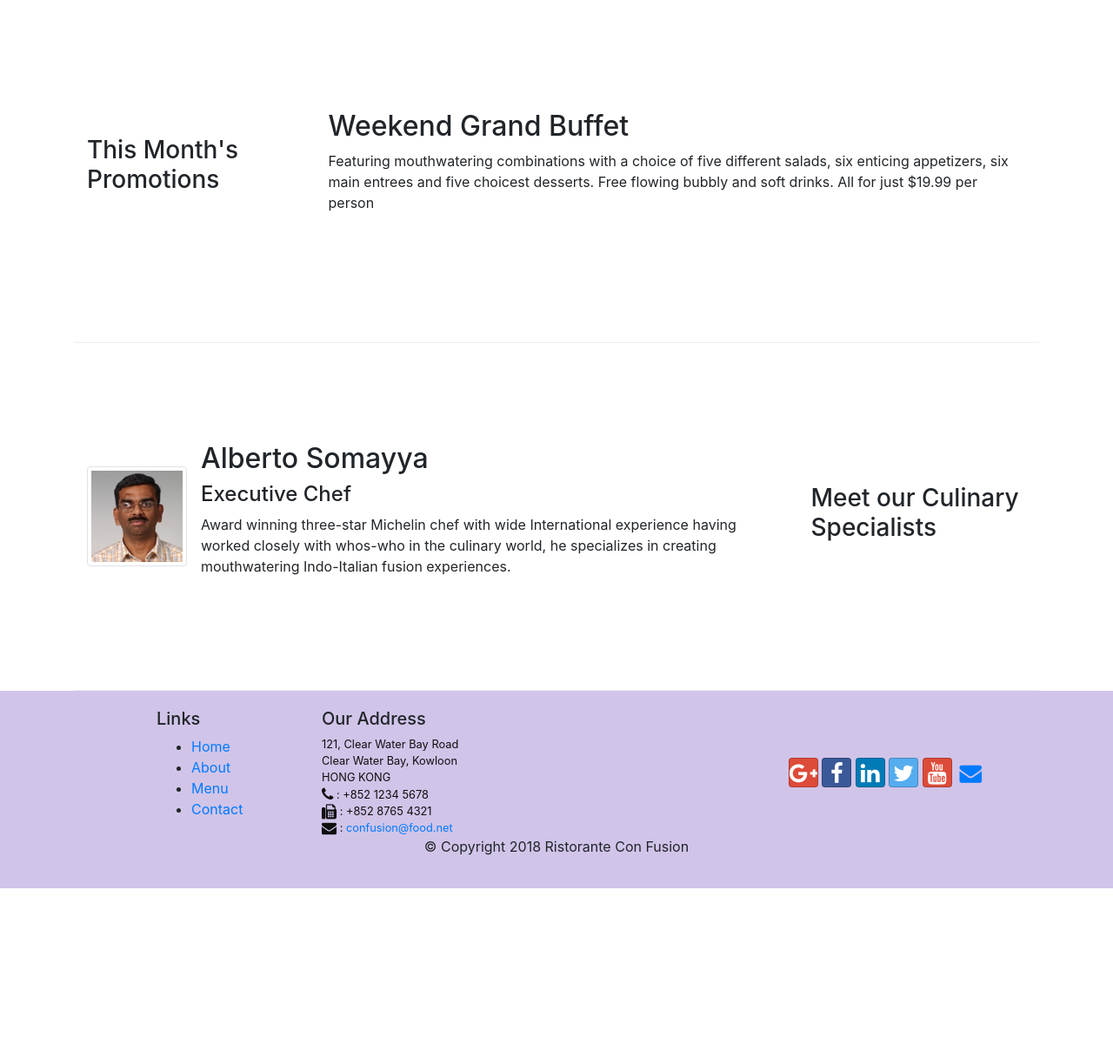
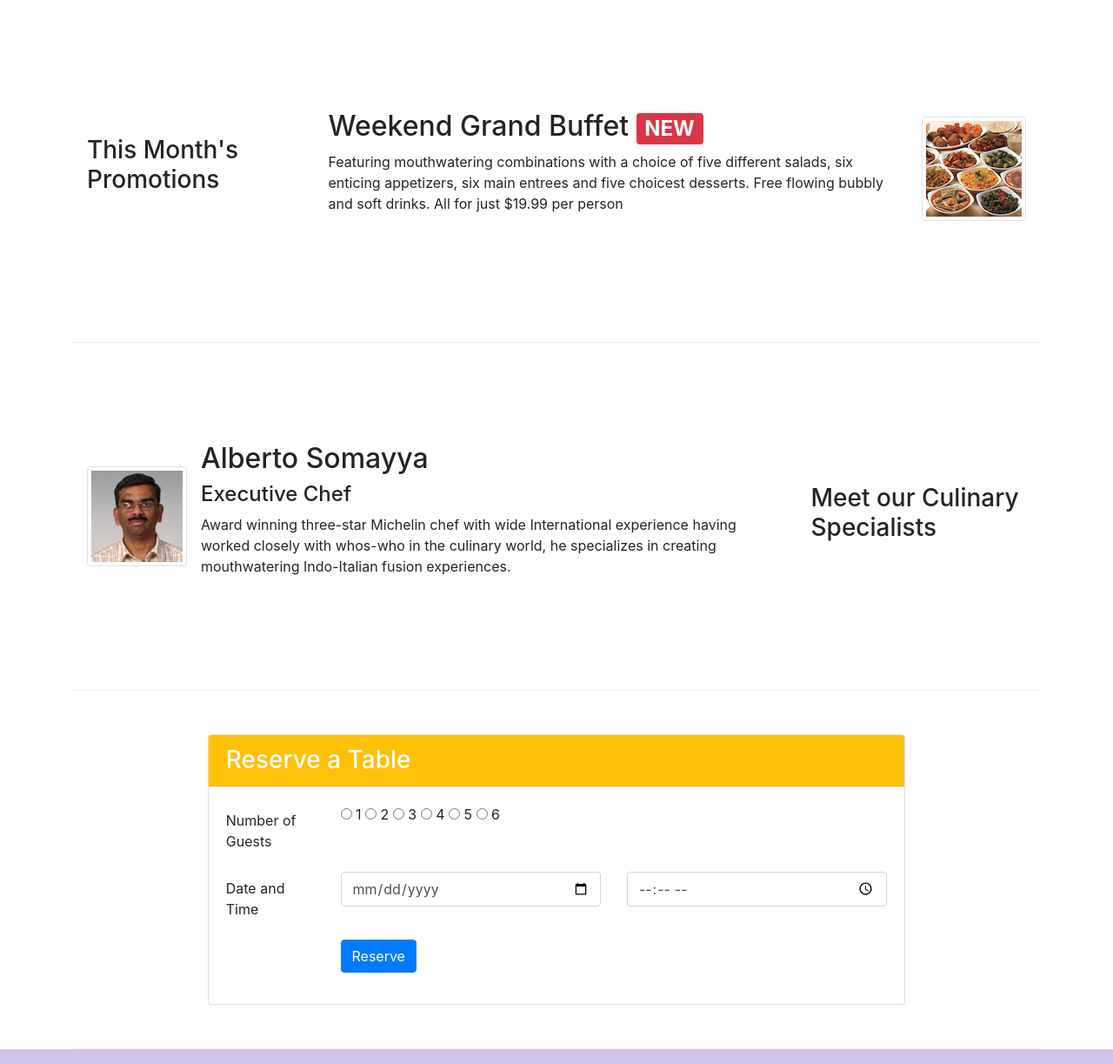
Before and after one commit to AhmedEHaddad/Bootstrap-Exercises-, a website: page Bootstrap4/conFusion/index.html in a window 1280 px wide. Shown: the part 740-1963 px from the top of the page at 87% size. Before the commit the page ends 1761 px from the top, so only its background shows below. Drawn offline with nearby package versions, Linux system fonts and the light colour scheme.

Commit message:
#Update Assignment2

```diff
--- a/Bootstrap4/conFusion/index.html
+++ b/Bootstrap4/conFusion/index.html
@@ -44,6 +44,9 @@
                 <div class="col-12 col-sm align-self-center">
                     <img src="./img/logo.png" class="img-fluid">
                 </div>
+                <div class = "col-12 col-sm align-self-center btn-group" role="group">
+                    <a role="button" class="btn btn-info bg-warning text-dark" href="#reserve">Reserve Table</a>
+                </div>
             </div>
         </div>
     </header>
@@ -71,8 +74,14 @@
                 <h3>This Month's Promotions</h3>
             </div>
             <div class = "col col-sm col-md">
-                <h2>Weekend Grand Buffet</h2>
-                <p>Featuring mouthwatering combinations with a choice of five different salads, six enticing appetizers, six main entrees and five choicest desserts. Free flowing bubbly and soft drinks. All for just $19.99 per person </p>
+                <div class="media">
+                    <div class="media-body">
+                        <h2 class="mt-0">Weekend Grand Buffet <span class="badge badge-danger">NEW</span></h2>
+                        <p class = "d-none d-sm-block">Featuring mouthwatering combinations with a choice of five different salads, six enticing appetizers, six main entrees and five choicest desserts. Free flowing bubbly and soft drinks. All for just $19.99 per person </p>
+                    </div>
+                    <img class="d-flex ml-3 img-thumbnail align-self-center"
+                    src="./img/buffet.png" alt="buffet">
+                </div>
             </div>
         </div>
 
@@ -88,6 +97,44 @@
                         <h2>Alberto Somayya</h2>
                         <h4>Executive Chef</h4>
                         <p class = "d-none d-sm-block">Award winning three-star Michelin chef with wide International experience having worked closely with whos-who in the culinary world, he specializes in creating mouthwatering Indo-Italian fusion experiences. </p>
+                    </div>
+                </div>
+            </div>
+        </div>
+        <div class = "row row-content align-items-center d-flex justify-content-center" id = "reserve">
+            <div class="col col-sm-9 col-md-9">
+                <div class="card">
+                    <h3 class="card-header bg-warning text-white">Reserve a Table</h3>
+                    <div class="card-body">
+                        <form>
+                            <div class = "row form-group">
+                                <label for="pplno" class = "col-md-2 col-form-label">Number of Guests</label>
+                                <div class="col-md-10">
+                                    <input type="radio" name="noGuests" value="1"> 1
+                                    <input type="radio" name="noGuests" value="2"> 2
+                                    <input type="radio" name="noGuests" value="3"> 3
+                                    <input type="radio" name="noGuests" value="4"> 4
+                                    <input type="radio" name="noGuests" value="5"> 5
+                                    <input type="radio" name="noGuests" value="6"> 6
+                                </div>
+                            </div>
+                            <div class = "row form-group">
+                                <label for="dateTime" class = "col-12 col-md-2 col-form-label">Date and Time</label>
+                                <div class="col">
+                                    <input type="date" class="form-control " id="date" name="date" placeholder="Date">
+                                </div>
+                                <div class="col">
+                                    <input type="time" class="form-control " id="time" name="time" placeholder="Time">
+                                </div>
+                            </div>
+                            <div class="form-group row">
+                                <div class="offset-md-2 col-md-10">
+                                    <button type="submit" class="btn btn-primary">
+                                        Reserve
+                                    </button>
+                                </div>
+                            </div>
+                        </form>
                     </div>
                 </div>
             </div>
```
